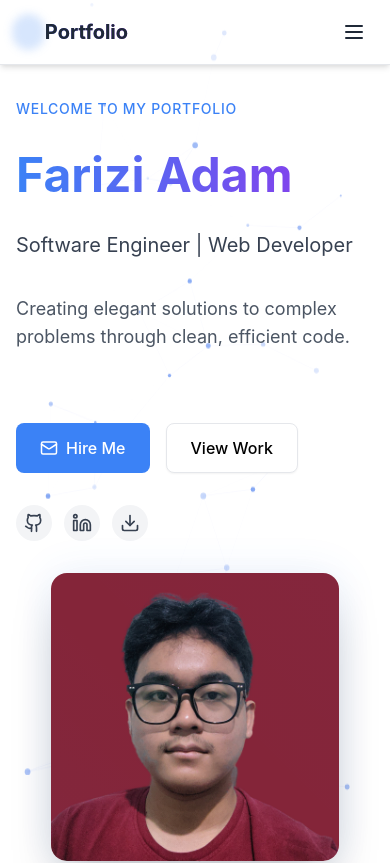
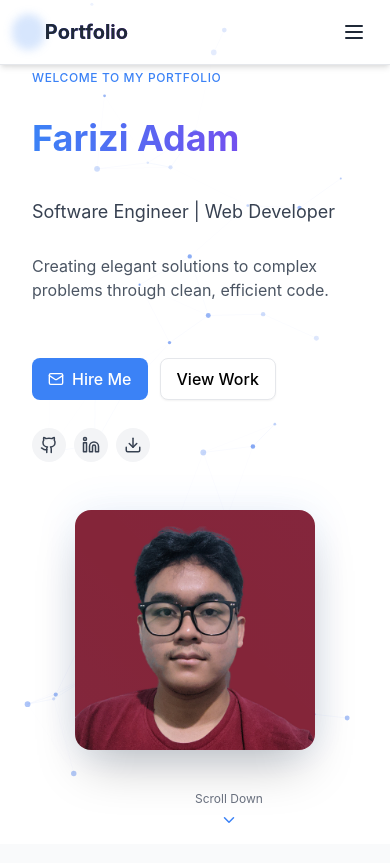
Before and after one commit to fariziadam11/FariziPortfolio, a React (Create React App) app: page / in a window 390 px wide. Shown: the top 863 px of the page. Built offline with nearby package versions, Linux system fonts and the light colour scheme.

Commit message:
fix ui hero.jsx

```diff
--- a/src/components/Hero.jsx
+++ b/src/components/Hero.jsx
@@ -167,7 +167,7 @@ const Hero = () => {
       animate={{ opacity: 1 }}
       transition={{ duration: 1 }}
       id="home"
-      className="relative min-h-screen pt-24 md:pt-32 pb-16 px-4 dark:bg-gray-900 dark:text-white overflow-hidden"
+      className="relative min-h-screen pt-16 sm:pt-20 md:pt-24 lg:pt-32 pb-16 px-4 dark:bg-gray-900 dark:text-white overflow-hidden"
       style={{
         perspective: '1000px'
       }}
@@ -179,14 +179,14 @@ const Hero = () => {
       />
 
       <motion.div
-        className="container mx-auto flex flex-col md:flex-row items-center relative z-10"
+        className="container mx-auto flex flex-col lg:flex-row items-center justify-center relative z-10"
         style={{ y, opacity }}
       >
         <motion.div
           initial={{ x: -100, opacity: 0 }}
           animate={{ x: 0, opacity: 1 }}
           transition={{ duration: 0.8 }}
-          className="md:w-1/2 mb-8 md:mb-0"
+          className="w-full lg:w-1/2 mb-12 lg:mb-0 px-4 sm:px-6"
         >
           <motion.div
             initial={{ opacity: 0, y: 20 }}
@@ -194,24 +194,24 @@ const Hero = () => {
             transition={{ delay: 0.2, duration: 0.8 }}
             className="mb-6 inline-block"
           >
-            <div className="text-sm font-medium text-blue-500 dark:text-blue-400 mb-2 tracking-wider">
+            <div className="text-xs sm:text-sm font-medium text-blue-500 dark:text-blue-400 mb-2 tracking-wider">
               WELCOME TO MY PORTFOLIO
             </div>
           </motion.div>
 
-          <h1 className="text-5xl md:text-6xl font-bold mb-4 min-h-16 bg-clip-text text-transparent bg-gradient-to-r from-blue-500 to-purple-600 dark:from-blue-400 dark:to-purple-500">
+          <h1 className="text-4xl sm:text-5xl md:text-6xl font-bold mb-4 min-h-16 bg-clip-text text-transparent bg-gradient-to-r from-blue-500 to-purple-600 dark:from-blue-400 dark:to-purple-500">
             {typedName}
             {showCursor && typedName.length < fullName.length && <span className="text-black dark:text-white animate-pulse">|</span>}
           </h1>
 
-          <h2 className="text-xl md:text-2xl text-gray-700 dark:text-gray-300 mb-6 min-h-10">
+          <h2 className="text-lg sm:text-xl md:text-2xl text-gray-700 dark:text-gray-300 mb-4 sm:mb-6 min-h-10">
             {typedSubtitle}
             {showCursor && typedName.length === fullName.length &&
              typedSubtitle.length < fullSubtitle.length &&
              <span className="animate-pulse">|</span>}
           </h2>
 
-          <p className="text-lg mb-8 max-w-md min-h-24 text-gray-600 dark:text-gray-400">
+          <p className="text-base sm:text-lg mb-6 sm:mb-8 max-w-md min-h-20 sm:min-h-24 text-gray-600 dark:text-gray-400">
             {typedDescription}
             {showCursor && typedName.length === fullName.length &&
              typedSubtitle.length === fullSubtitle.length &&
@@ -226,28 +226,28 @@ const Hero = () => {
                 animate={{ y: 0, opacity: 1 }}
                 exit={{ y: -20, opacity: 0 }}
                 transition={{ duration: 0.6, type: "spring" }}
-                className="flex flex-wrap gap-4"
+                className="flex flex-wrap gap-3 sm:gap-4"
               >
                 <motion.a
                   whileHover={{ scale: 1.05, boxShadow: "0 10px 25px -5px rgba(59, 130, 246, 0.5)" }}
                   whileTap={{ scale: 0.95 }}
                   href="#contact"
-                  className={`px-6 py-3 rounded-lg font-medium flex items-center gap-2 ${darkMode ? 'bg-blue-600 hover:bg-blue-700' : 'bg-blue-500 hover:bg-blue-600'} text-white transition-all`}
+                  className={`px-4 sm:px-6 py-2 sm:py-3 rounded-lg font-medium flex items-center gap-2 ${darkMode ? 'bg-blue-600 hover:bg-blue-700' : 'bg-blue-500 hover:bg-blue-600'} text-white transition-all`}
                 >
-                  <Mail size={18} />
-                  Hire Me
+                  <Mail size={16} className="sm:block" />
+                  <span>Hire Me</span>
                 </motion.a>
 
                 <motion.a
                   whileHover={{ scale: 1.05 }}
                   whileTap={{ scale: 0.95 }}
                   href="#projects"
-                  className={`px-6 py-3 rounded-lg font-medium flex items-center gap-2 ${darkMode ? 'bg-gray-800 hover:bg-gray-700 border border-gray-700' : 'bg-white hover:bg-gray-100 border border-gray-200'} transition-all dark:text-white shadow-sm`}
+                  className={`px-4 sm:px-6 py-2 sm:py-3 rounded-lg font-medium flex items-center gap-2 ${darkMode ? 'bg-gray-800 hover:bg-gray-700 border border-gray-700' : 'bg-white hover:bg-gray-100 border border-gray-200'} transition-all dark:text-white shadow-sm`}
                 >
                   View Work
                 </motion.a>
 
-                <motion.div className="flex gap-3 mt-4 md:mt-8">
+                <motion.div className="flex gap-2 sm:gap-3 mt-4 md:mt-6 w-full">
                   <motion.a
                     whileHover={{ y: -5, scale: 1.1 }}
                     whileTap={{ scale: 0.9 }}
@@ -257,7 +257,8 @@ const Hero = () => {
                     className="p-2 rounded-full bg-gray-100 dark:bg-gray-800 text-gray-700 dark:text-gray-300 hover:text-blue-500 dark:hover:text-blue-400 transition-all"
                     aria-label="GitHub"
                   >
-                    <Github size={20} />
+                    <Github size={18} className="sm:hidden" />
+                    <Github size={20} className="hidden sm:block" />
                   </motion.a>
 
                   <motion.a
@@ -269,7 +270,8 @@ const Hero = () => {
                     className="p-2 rounded-full bg-gray-100 dark:bg-gray-800 text-gray-700 dark:text-gray-300 hover:text-blue-500 dark:hover:text-blue-400 transition-all"
                     aria-label="LinkedIn"
                   >
-                    <Linkedin size={20} />
+                    <Linkedin size={18} className="sm:hidden" />
+                    <Linkedin size={20} className="hidden sm:block" />
                   </motion.a>
 
                   <motion.a
@@ -280,7 +282,8 @@ const Hero = () => {
                     className="p-2 rounded-full bg-gray-100 dark:bg-gray-800 text-gray-700 dark:text-gray-300 hover:text-blue-500 dark:hover:text-blue-400 transition-all"
                     aria-label="Download Resume"
                   >
-                    <Download size={20} />
+                    <Download size={18} className="sm:hidden" />
+                    <Download size={20} className="hidden sm:block" />
                   </motion.a>
                 </motion.div>
               </motion.div>
@@ -292,14 +295,14 @@ const Hero = () => {
           initial={{ x: 100, opacity: 0 }}
           animate={{ x: 0, opacity: 1 }}
           transition={{ duration: 0.8 }}
-          className="md:w-1/2 flex justify-center"
+          className="w-full lg:w-1/2 flex justify-center px-4"
         >
           {/* 3D Card Effect */}
           <motion.div
             whileHover={{ rotateY: 5, rotateX: 5, scale: 1.05 }}
             whileTap={{ scale: 0.95 }}
             transition={{ type: "spring", stiffness: 300 }}
-            className="relative w-72 h-72 md:w-80 md:h-80 rounded-2xl overflow-hidden group shadow-2xl"
+            className="relative w-60 h-60 sm:w-72 sm:h-72 md:w-80 md:h-80 rounded-2xl overflow-hidden group shadow-2xl"
             style={{
               transformStyle: 'preserve-3d',
               boxShadow: darkMode
@@ -351,10 +354,10 @@ const Hero = () => {
             animate={{ opacity: 1, y: 0 }}
             exit={{ opacity: 0 }}
             transition={{ duration: 0.5, delay: 0.5 }}
-            className="absolute bottom-8 left-1/2 transform -translate-x-1/2 flex flex-col items-center"
+            className="absolute bottom-4 sm:bottom-8 left-1/2 transform -translate-x-1/2 flex flex-col items-center"
           >
             <motion.p
-              className="text-sm text-gray-500 dark:text-gray-400 mb-2"
+              className="text-xs sm:text-sm text-gray-500 dark:text-gray-400 mb-1 sm:mb-2"
               animate={{ y: [0, 5, 0] }}
               transition={{ repeat: Infinity, duration: 1.5 }}
             >
@@ -364,7 +367,7 @@ const Hero = () => {
               animate={{ y: [0, 5, 0] }}
               transition={{ repeat: Infinity, duration: 1.5 }}
             >
-              <ChevronDown className="text-blue-500 dark:text-blue-400" size={20} />
+              <ChevronDown className="text-blue-500 dark:text-blue-400" size={18} />
             </motion.div>
           </motion.div>
         )}
```
